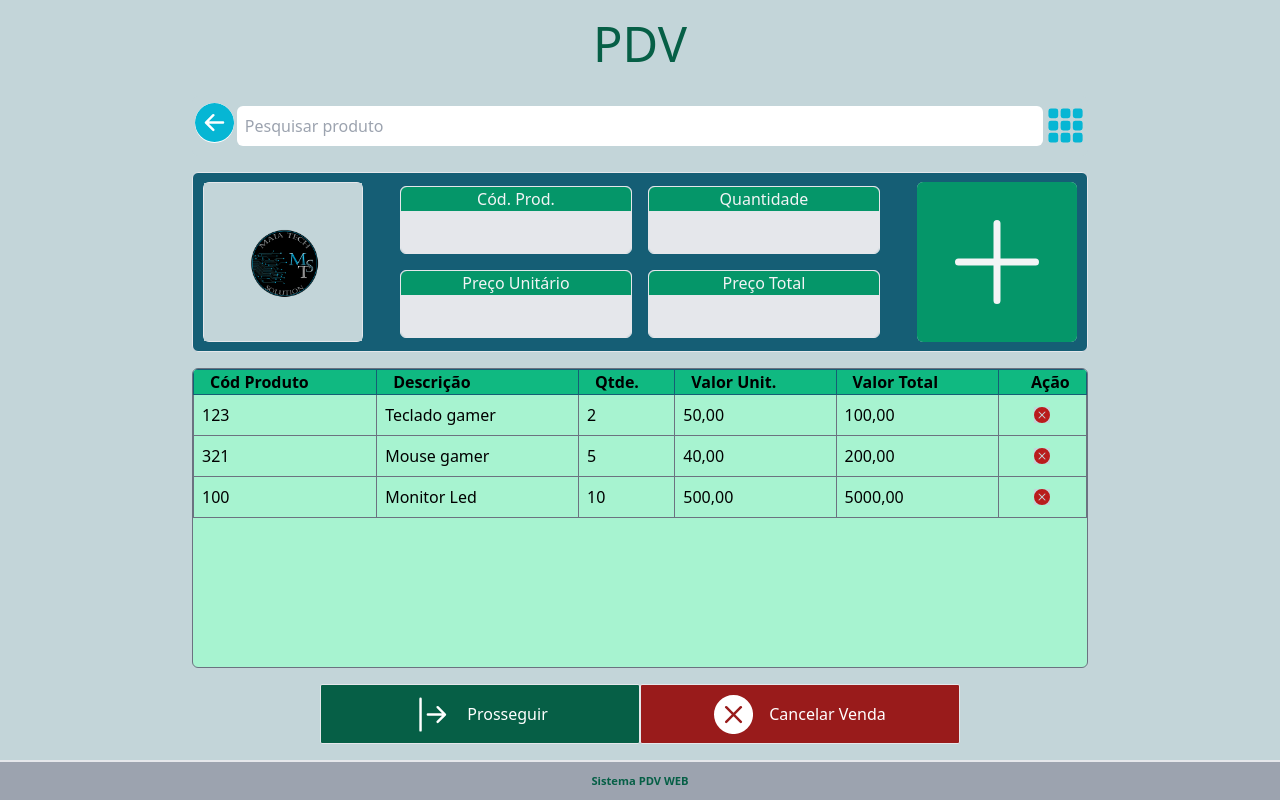
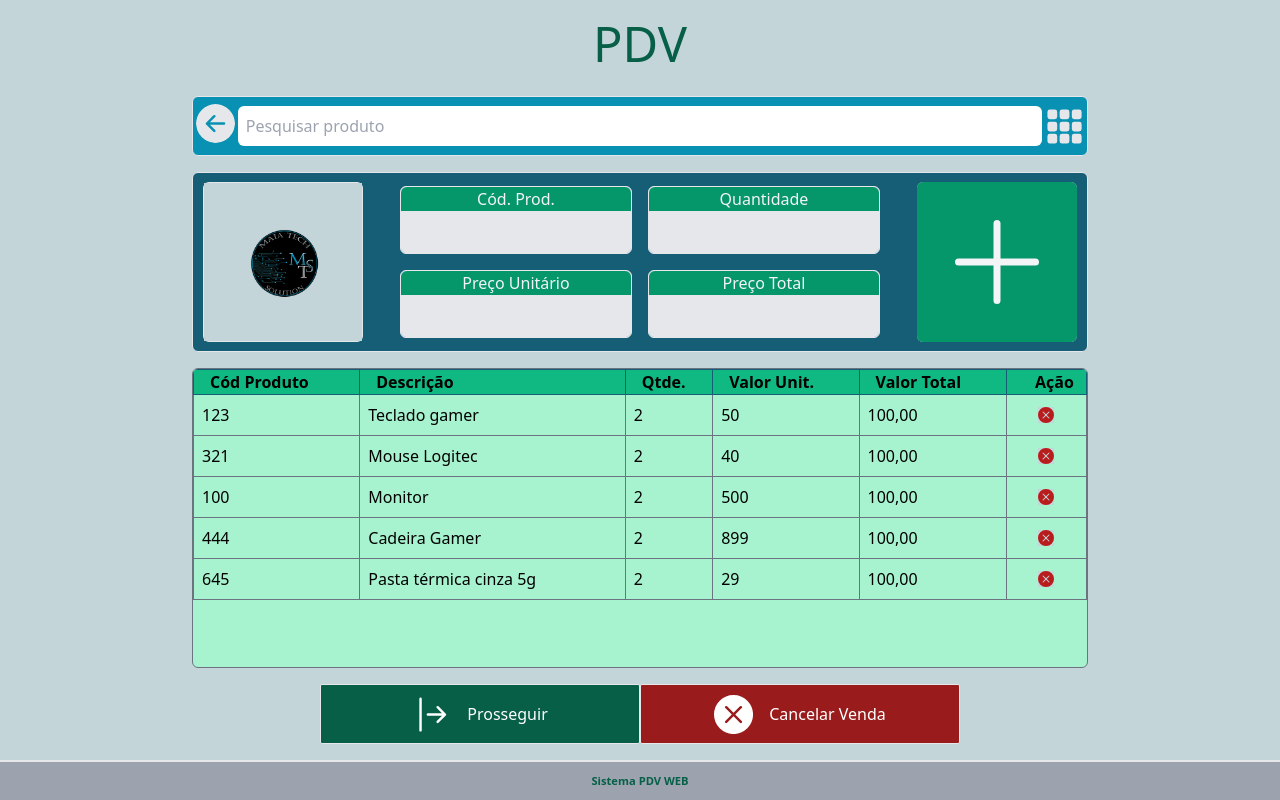
Before and after one commit to maiatech-solution/pdvweb, a React (Vite) app: page /venda in a window 1280 px wide. Built offline with nearby package versions, Linux system fonts and the light colour scheme.

Commit message:
ciando tela de todos os produtos no modal de pesquisa

```diff
--- a/src/assets/components/ModalSeach/modal.tsx
+++ b/src/assets/components/ModalSeach/modal.tsx
@@ -1,21 +1,23 @@
 import React from "react";
 import { BsArrowBarRight, BsFillArrowLeftCircleFill, BsFillGrid3X3GapFill, BsPlusLg, BsXCircleFill } from "react-icons/bs";
+import { Produtos } from "../../../date/produtos";
 
 export default function Modal() {
   const [showModal, setShowModal] = React.useState(false);
+
+
   return (
     <>
 
-      <div className="w-[5%] flex justify-center" >
+      <div className="w-[5%] flex justify-center bg-transparent">
         <button type="button" onClick={() => setShowModal(true)}>
-          <BsFillGrid3X3GapFill className="text-4xl text-cyan-500 hover:text-cyan-600" />
+          <BsFillGrid3X3GapFill className="text-4xl text-gray-200 hover:text-gray-300 bg-transparent" />
         </button>
 
       </div>
 
 
-      {
-        showModal ? (
+      {showModal ? (
         <>
           <div
             className="justify-center items-center flex overflow-x-hidden overflow-y-auto fixed inset-0 z-50 outline-none focus:outline-none"
@@ -30,26 +32,26 @@ export default function Modal() {
                   </h3>
                 </div>
                 {/*body*/}
+
+
                 <div className="relative p-6 flex-auto">
-                    <ul className="list-none">
 
-                      <a href="#" onClick={() => setShowModal(false)}>
-                        <li className="border bg-white p-2 mb-4 rounded-md hover:bg-gray-200">
-                          Teclado Gamer
+
+
+                    <ul>
+                     {Produtos.map(item => (
+                      <a href="" className="bg-white w-screen text-red-900">
+                        <li key={item.cod} className="bg-white hover:bg-gray-200 text-gray-800 p-2 mb-2 rounded-md">
+                          id: {item.cod} ||
+                          Valor: R$ {item.valorUni.toFixed(2)} ||
+                          Saldo: <span style={item.saldo > 0 ? { color: "green" } : { color: "red" }} className='bg-white'>{item.saldo}</span>  <br />
+                          Descrição: {item.desc} <br />
                         </li>
                       </a>
+                    ))}
+                    </ul>
 
-                      <a href="#" onClick={() => setShowModal(false)}>
-                        <li className="border bg-white p-2 mb-4 rounded-md hover:bg-gray-200">
-                          Mouse Gamer
-                        </li>
-                      </a>
-                      <a href="#" onClick={() => setShowModal(false)}>
-                        <li className="border bg-white p-2 mb-4 rounded-md hover:bg-gray-200">
-                          Monitor LED 27POL
-                        </li>
-                      </a>
-                    </ul>
+
                 </div>
                 {/*footer*/}
                 <div className="flex items-center justify-end p-6 border-t border-solid border-slate-200 rounded-b">
@@ -67,8 +69,7 @@ export default function Modal() {
           </div>
           <div className="opacity-25 fixed inset-0 z-40 bg-black"></div>
         </>
-        ) : null
-      }
+      ) : null}
     </>
   );
 }
--- a/src/assets/components/TableList/tableList.tsx
+++ b/src/assets/components/TableList/tableList.tsx
@@ -1,53 +1,40 @@
 import { BsXCircleFill } from "react-icons/bs"
+import { Produtos } from "../../../date/produtos"
 
 export const TableList = () => {
     return (
         <div className="table-venda rounded-md">
 
+
             <table className="table-auto w-full rounded-md">
                 <thead className="theader">
                     <tr className="tr-theader">
-                        <th className=" ">Cód Produto</th>
-                        <th className=" ">Descrição</th>
-                        <th className=" ">Qtde.</th>
-                        <th className=" ">Valor Unit.</th>
-                        <th className=" ">Valor Total</th>
+                        <th>Cód Produto</th>
+                        <th>Descrição</th>
+                        <th>Qtde.</th>
+                        <th>Valor Unit.</th>
+                        <th>Valor Total</th>
                         <th className=" text-center">Ação</th>
                     </tr>
                 </thead>
+
+                {Produtos.map(item => (
+
                 <tbody className="tbody" >
-                    <tr>
-                        <td className=" ">123</td>
-                        <td className=" ">Teclado gamer</td>
-                        <td className=" ">2</td>
-                        <td className=" ">50,00</td>
-                        <td className=" ">100,00</td>
-                        <td className="  text-center">
-                            <BsXCircleFill className="text-red-700 cursor-pointer m-auto "/>
-                        </td>
-                    </tr>
-                    <tr>
-                        <td className=" ">321</td>
-                        <td className=" ">Mouse gamer</td>
-                        <td className=" ">5</td >
-                        <td className=" ">40,00</td>
-                        <td className=" ">200,00</td>
-                        <td className="  text-center">
-                            <BsXCircleFill className="text-red-700 cursor-pointer m-auto"/>
-                        </td>
-                    </tr>
-                    <tr>
-                        <td className=" ">100</td>
-                        <td className=" ">Monitor Led</td>
-                        <td className=" ">10</td>
-                        <td className=" ">500,00</td>
-                        <td className=" ">5000,00</td>
-                        <td className="  text-center ">
-                            <BsXCircleFill className="text-red-700 cursor-pointer m-auto"/>
+                    <tr key={item.cod}>
+                        <td >{item.cod}</td>
+                        <td >{item.desc}</td>
+                        <td >2</td>
+                        <td >{item.valorUni}</td>
+                        <td >100,00</td>
+                        <td className="text-center">
+                            <BsXCircleFill className="text-red-700 cursor-pointer m-auto " />
                         </td>
                     </tr>
 
                 </tbody>
+))}
+
             </table>
 
         </div>
--- a/src/assets/pages/Venda.tsx
+++ b/src/assets/pages/Venda.tsx
@@ -16,16 +16,16 @@ export const Venda = () => {
 
       <div className="container-venda">
 
-        <div className="pesquisa-venda rounded-md flex justify-center items-center">
-          <div className="w-[5%] flex justify-center">
-            <Link to='/home'>
-              <button >
-                <BsFillArrowLeftCircleFill className="text-4xl bg-white text-cyan-500 hover:text-cyan-600 rounded-[50%]" />
+        <div className="pesquisa-venda rounded-md flex justify-center items-center border bg-cyan-600">
+          <div className="w-[5%] flex justify-center bg-cyan-600">
+            <Link to='/home' className="bg-transparent">
+              <button className="bg-transparent">
+                <BsFillArrowLeftCircleFill className="text-4xl items-center bg-transparent text-gray-200 hover:text-gray-300 rounded-[50%]" />
               </button>
             </Link>
 
           </div>
-          <div className=" w-[90%]  flex justify-center">
+          <div className=" w-[90%]  flex justify-center bg-transparent">
             <input type="text" placeholder="Pesquisar produto" className="bg-white w-full p-2 outline-none rounded-md" />
 
           </div>
@@ -45,6 +45,7 @@ export const Venda = () => {
         </div>
 
 
+
       </div>
 
 
--- /dev/null
+++ b/src/date/produtos.tsx
@@ -0,0 +1,14 @@
+type PropsProduto = {
+    cod: number,
+    desc: string,
+    valorUni: number,
+    saldo: number
+}
+
+export const Produtos = [
+    {cod: 123, desc: 'Teclado gamer',  valorUni:50.00, saldo:34},
+    {cod: 321, desc: 'Mouse Logitec',  valorUni:40.00, saldo:13},
+    {cod: 100, desc: 'Monitor',  valorUni:500.00, saldo: 3},
+    {cod: 444, desc: 'Cadeira Gamer',  valorUni:899.00, saldo:1},
+    {cod: 645, desc: 'Pasta térmica cinza 5g',  valorUni:29.00, saldo:0},
+]
```
Lines whose indentation alone changed are shown as unchanged.
